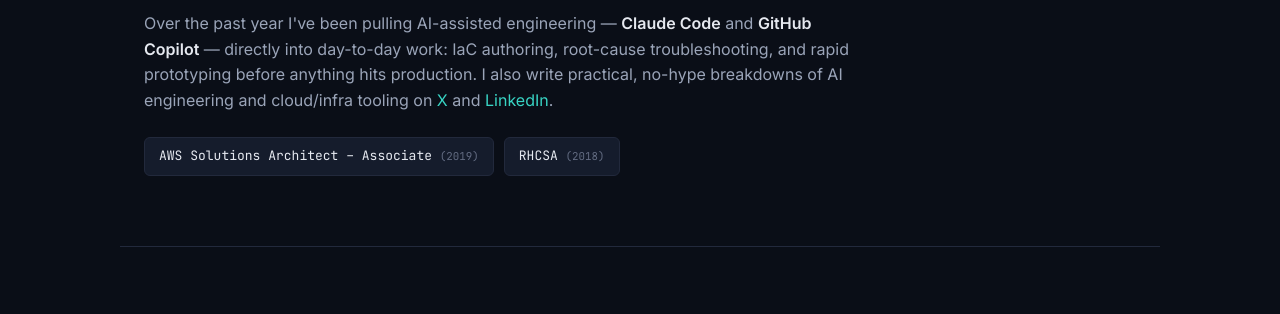
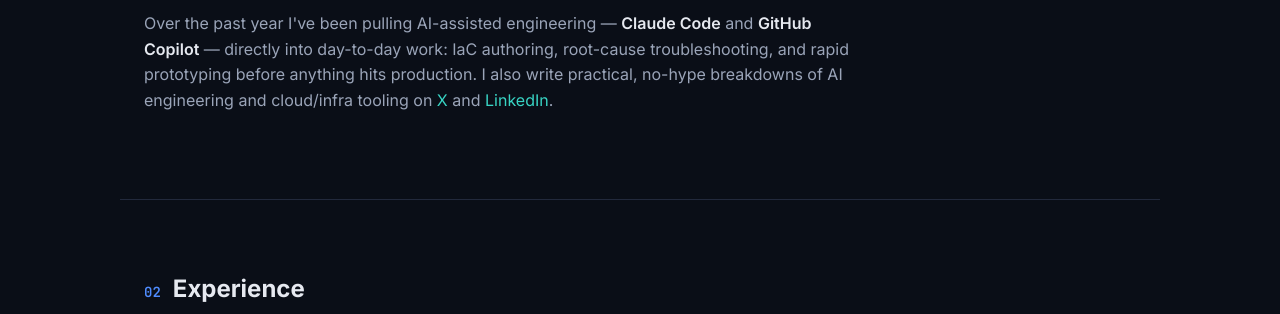
Before and after one commit to ramitabh17/ramitabh17.github.io, a plain HTML site: page index.html in a window 1280 px wide. Shown: the part 1040-1354 px from the top of the page. Drawn offline with Linux system fonts and the light colour scheme.

Commit message:
Remove expired certification badges from About section

```diff
--- a/css/style.css
+++ b/css/style.css
@@ -291,18 +291,6 @@
 .section-body a { color: var(--accent-2); border-bottom: 1px solid transparent; }
 .section-body a:hover { border-bottom-color: var(--accent-2); }
 
-.cert-row { display: flex; flex-wrap: wrap; gap: 10px; margin-top: 24px; }
-.cert-badge {
-  font-family: var(--mono);
-  font-size: 13px;
-  background: var(--bg-card);
-  border: 1px solid var(--border);
-  padding: 8px 14px;
-  border-radius: 6px;
-  color: var(--text);
-}
-.cert-badge small { color: var(--text-faint); }
-
 /* SCROLL REVEAL */
 [data-reveal] {
   opacity: 0;
--- a/index.html
+++ b/index.html
@@ -92,10 +92,6 @@
         <a href="https://x.com/ramitabh17" target="_blank" rel="noopener">X</a> and
         <a href="https://www.linkedin.com/in/ramit-amitabh/" target="_blank" rel="noopener">LinkedIn</a>.
       </p>
-      <div class="cert-row">
-        <span class="cert-badge">AWS Solutions Architect – Associate <small>(2019)</small></span>
-        <span class="cert-badge">RHCSA <small>(2018)</small></span>
-      </div>
     </div>
   </section>
 
```
